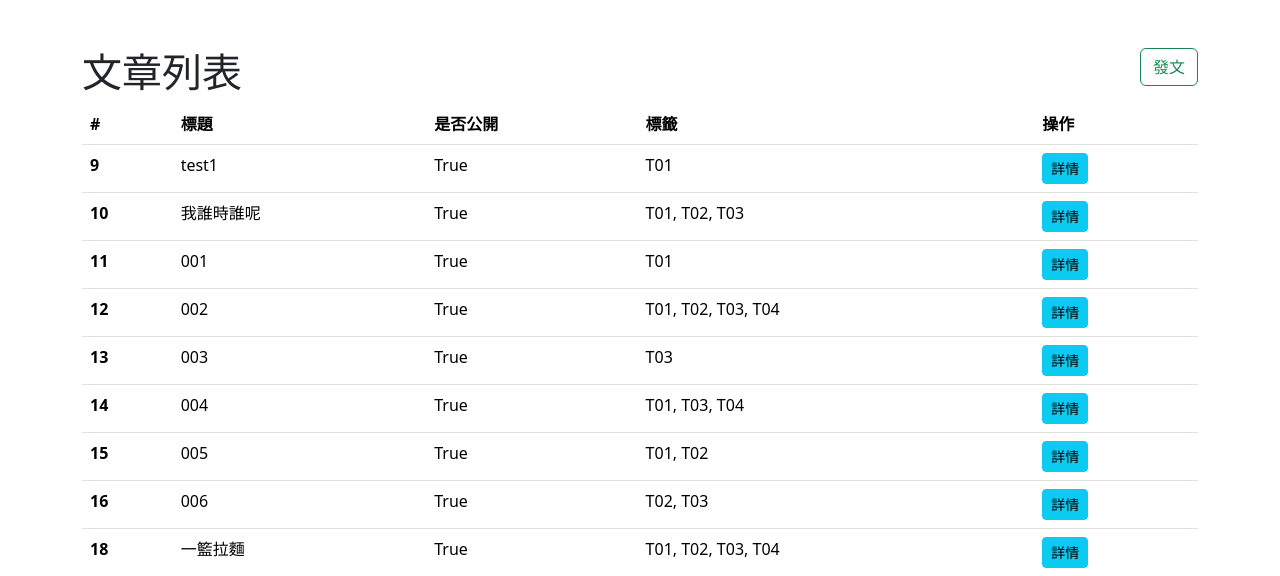
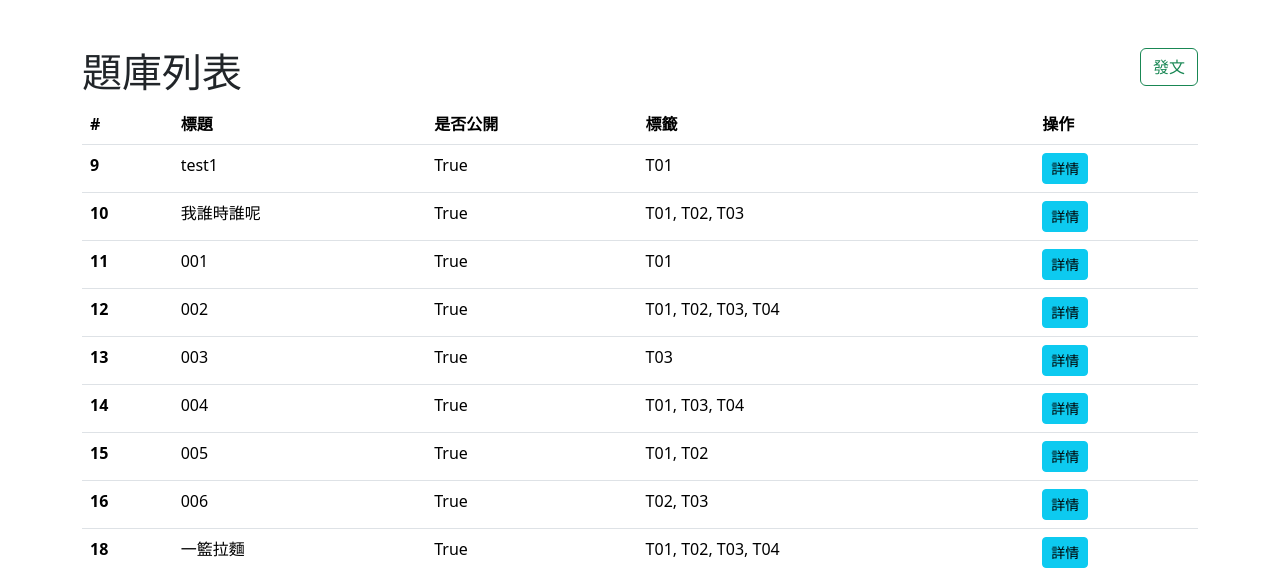
Before and after one commit to mike920116/112509, a Django app: page /post-list/ in a window 1280 px wide. Shown: the part 56-632 px from the top of the page. Run offline with Django 4.2, Linux system fonts and the light colour scheme; data comes from the database, SQL or seed files in the repository; some libraries are stand-ins or nearby versions.

Commit message:
h1標籤更改成題庫列表

```diff
--- a/first/templates/post_list.html
+++ b/first/templates/post_list.html
@@ -2,7 +2,7 @@
 {% block body %}
   <div class="row">
     <div class="col">
-      <h1>文章列表</h1>
+      <h1>題庫列表</h1>
     </div>
     <div class="col text-end">
       <a class="btn btn-outline-success" href="{% url 'post_create' %}">發文</a>
```
